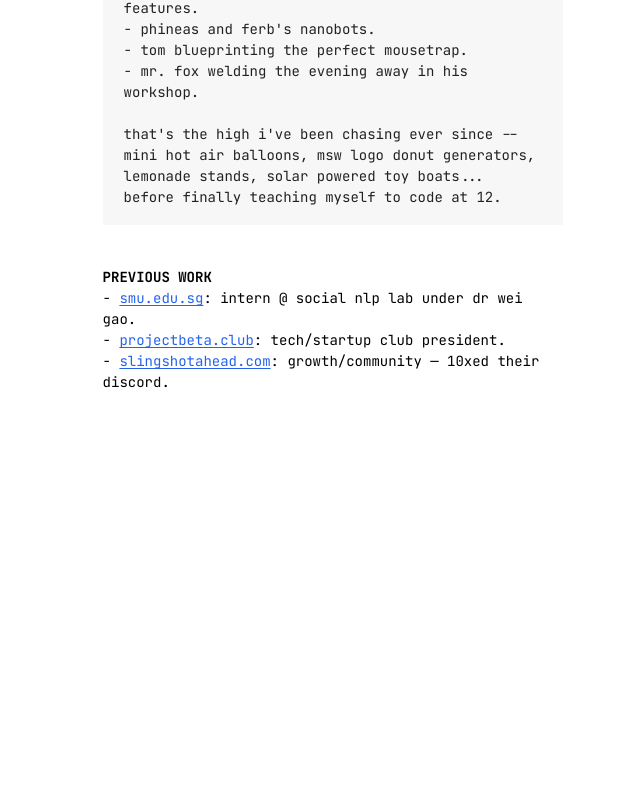
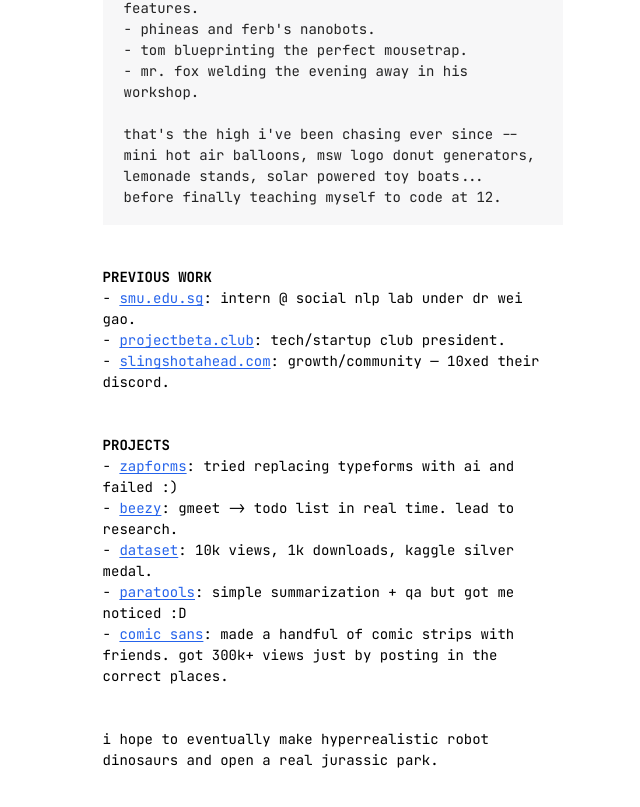
Before and after one commit to AlphaLaser/AditDotRun, a SvelteKit app: page / in a window 1280 px wide. Shown: the part 991-1798 px from the top of the page, without its empty margins (307-947 px from the left). Before the commit the page ends 1496 px from the top, so only its background shows below. Built offline with nearby package versions, Linux system fonts and the light colour scheme.

Commit message:
Added projects

```diff
--- a/src/routes/+page.svelte
+++ b/src/routes/+page.svelte
@@ -103,6 +103,19 @@
                         </ul>
 
 						<br/><br/>
+
+						<p><b>PROJECTS</b></p>
+                        <ul>
+                            <li>- <a href="#" target="_blank">zapforms</a>: tried replacing typeforms with ai and failed :)</li>
+                            <li>- <a href="https://outrageous-web-3bd.notion.site/Beezy-9f1497061a8442678f5c4fef34f1347d" target="_blank">beezy</a>: gmeet -> todo list in real time. lead to research.</li>
+                            <li>- <a href="https://www.kaggle.com/datasets/aditmagotra/gameplay-images" target="_blank">dataset</a>: 10k views, 1k downloads, kaggle silver medal.</li>
+							<li>- <a href="https://github.com/AlphaLaser/ParaTools" target="_blank">paratools</a>: simple summarization + qa but got me noticed :D</li>
+							<li>- <a href="https://www.reddit.com/r/ProgrammerHumor/comments/15spru2/megoingthroughsomeonesrecursivecode/" target="_blank">comic sans</a>: made a handful of comic strips with friends. got 300k+ views just by posting in the correct places.</li>
+                        </ul>
+
+						<br/><br/>
+
+						i hope to eventually make hyperrealistic robot dinosaurs and open a real jurassic park.
 
                     </main>
 </div>
```
